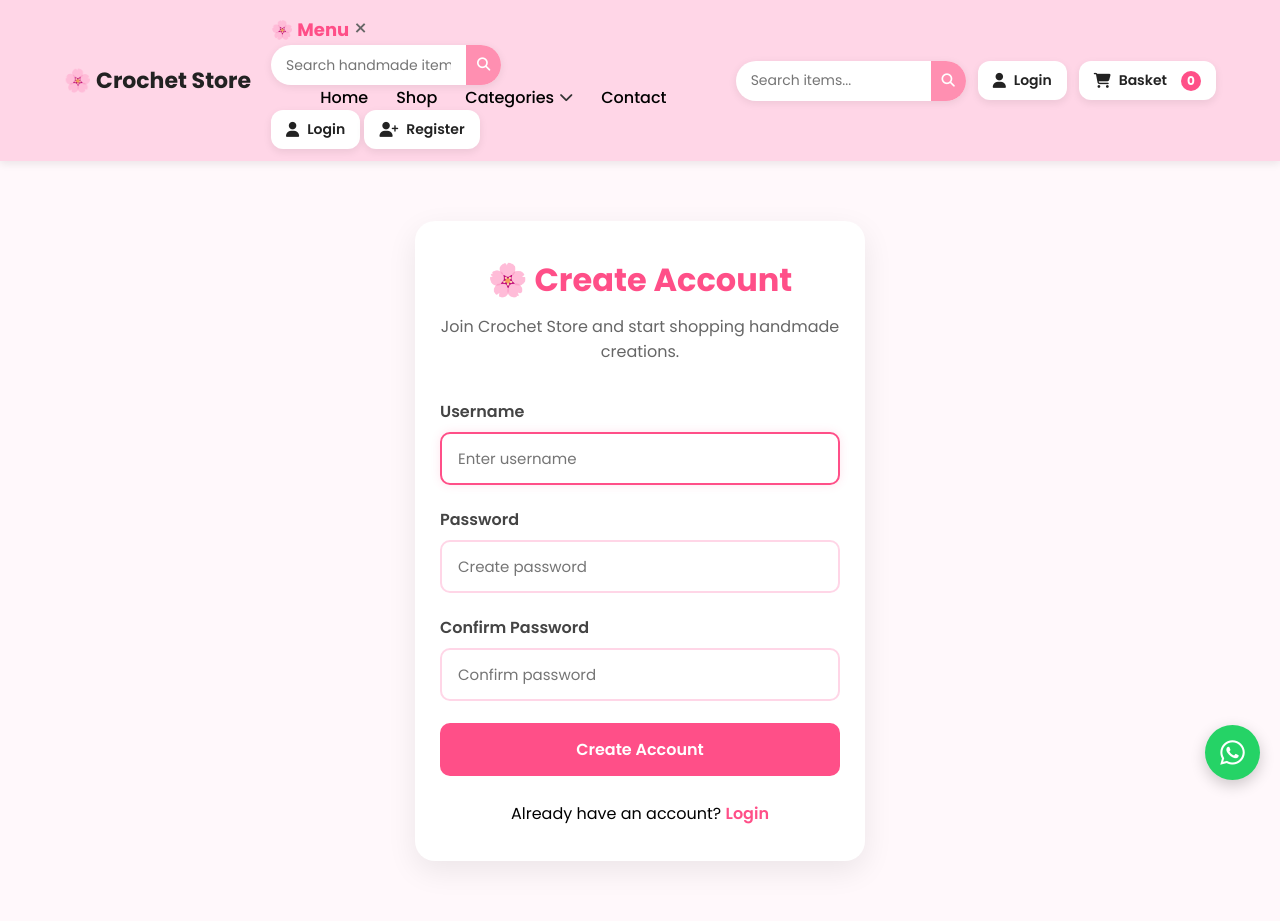
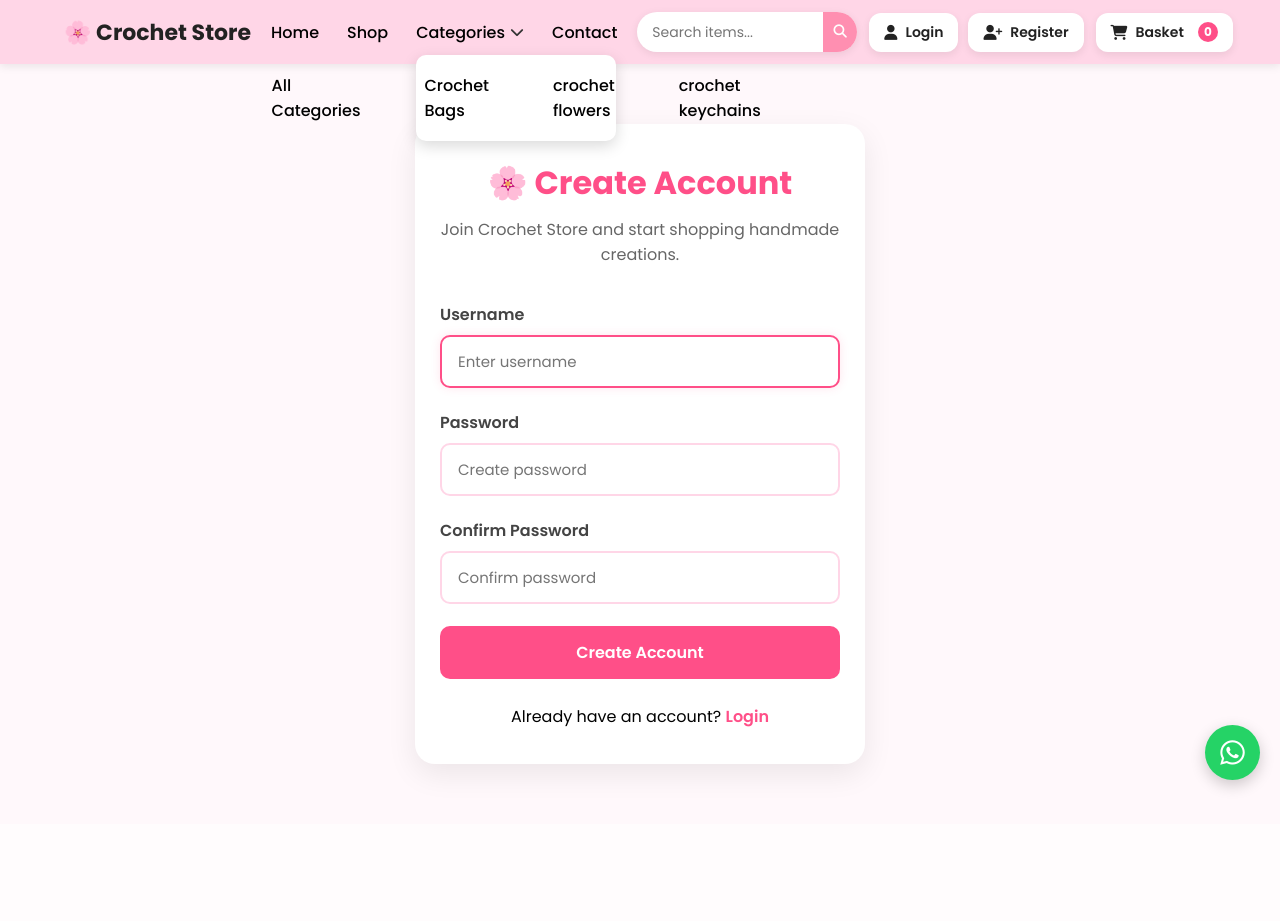
Before and after one commit to noornisar/crochet-by-4, a Django app: page /account/register/ in a window 1280 px wide. After the commit the page ends 791 px from the top, so only its background shows below. Run offline with Django 5.2, Linux system fonts and the light colour scheme; data comes from the database, SQL or seed files in the repository; some libraries are stand-ins or nearby versions.

Commit message:
Strictly separate desktop navbar and mobile drawer menu by screen width

```diff
--- a/templates/store/base.html
+++ b/templates/store/base.html
@@ -53,16 +52,14 @@
             text-decoration:none;
         }
 
-        .logo a{
-            color:#222;
-            text-decoration:none;
+        /* Desktop Nav Styles (Default) */
+        .desktop-nav{
+            flex:1;
+            display:flex;
+            justify-content:center;
         }
 
-        nav{
-            flex:1;
-        }
-
-        nav ul{
+        .desktop-nav ul{
             display:flex;
             justify-content:center;
             align-items:center;
@@ -70,7 +67,7 @@
             gap:28px;
         }
 
-        nav ul li a{
+        .desktop-nav ul li a{
             text-decoration:none;
             color:#000;
             font-size:16px;
@@ -129,10 +126,17 @@
             color:#ff4f88;
         }
 
+        /* Header Actions (Right Side) */
         .header-actions{
             display:flex;
             align-items:center;
             gap:12px;
+        }
+
+        .desktop-auth{
+            display:flex;
+            align-items:center;
+            gap:10px;
         }
 
         .btn{
@@ -193,7 +197,7 @@
             border-radius:30px;
             overflow:hidden;
             box-shadow:0 2px 8px rgba(0,0,0,.08);
-            width:230px;
+            width:220px;
             height:40px;
         }
 
@@ -526,35 +598,22 @@
 <body>
 
 <header>
+    <!-- Logo -->
     <a href="/" class="logo">
       🌸 Crochet Store
     </a>
 
-    <!-- Navigation Menu (Desktop & Mobile Drawer) -->
-    <nav id="main-nav">
-        <div class="mobile-nav-header">
-            <span style="font-weight:700; color:#ff4f88; font-size:18px;">🌸 Menu</span>
-            <button id="close-nav" style="border:none; background:none; font-size:22px; cursor:pointer; color:#666;">&times;</button>
-        </div>
-
-        <div class="mobile-search-container">
-            <div class="search-box">
-                <input type="text" placeholder="Search handmade items">
-                <button type="submit">
-                    <i class="fa-solid fa-magnifying-glass"></i>
-                </button>
-            </div>
-        </div>
-
+    <!-- Desktop Navigation Menu (Visible ONLY on Desktop) -->
+    <nav class="desktop-nav">
         <ul>
             <li><a href="/">Home</a></li>
             <li><a href="{% url 'store:shop' %}">Shop</a></li>
             <li class="dropdown">
-                <a href="#">Categories</a>
-                <button class="dropdown-btn" type="button" aria-label="Toggle categories">
+                <a href="{% url 'store:shop' %}">Categories</a>
+                <button class="dropdown-btn desktop-dropdown-btn" type="button" aria-label="Toggle categories">
                     <i class="fa-solid fa-chevron-down"></i>
                 </button>
-                <ul class="dropdown-menu">
+                <ul class="dropdown-menu desktop-dropdown-menu">
                     <li><a href="{% url 'store:shop' %}">All Categories</a></li>
                     {% for category in categories %}
                     <li><a href="{% url 'store:shop' %}">{{ category.name }}</a></li>
@@ -563,13 +622,24 @@
             </li>
             <li><a href="#contact">Contact</a></li>
         </ul>
+    </nav>
 
-        <!-- Mobile Drawer Auth Buttons -->
-        <div class="mobile-auth-section">
+    <!-- Header Actions (Right Side) -->
+    <div class="header-actions">
+        <!-- Desktop Search Box (Visible ONLY on Desktop) -->
+        <div class="search-box desktop-search">
+            <input type="text" placeholder="Search items...">
+            <button type="submit">
+                <i class="fa-solid fa-magnifying-glass"></i>
+            </button>
+        </div>
+
+        <!-- Desktop Auth Section (Visible ONLY on Desktop) -->
+        <div class="desktop-auth">
             {% if user.is_authenticated %}
-                <span class="welcome-user">👋 Hi, {{ user.username }}</span>
+                <span class="welcome-user">👋 {{ user.username }}</span>
                 <a href="{% url 'account:logout' %}" class="btn">
-                    <i class="fa-solid fa-right-from-bracket"></i> Logout
+                    <i class="fa-solid fa-right-from-bracket"></i>
                 </a>
             {% else %}
                 <a href="{% url 'account:login' %}" class="btn">
@@ -580,33 +650,8 @@
                 </a>
             {% endif %}
         </div>
-    </nav>
 
-    <!-- Header Actions (Right Side) -->
-    <div class="header-actions">
-        <!-- Desktop Search Box -->
-        <div class="search-box">
-            <input type="text" placeholder="Search items...">
-            <button type="submit">
-                <i class="fa-solid fa-magnifying-glass"></i>
-            </button>
-        </div>
-
-        <!-- Desktop Auth Section -->
-        <div class="desktop-auth">
-            {% if user.is_authenticated %}
-                <span class="welcome-user">👋 {{ user.username }}</span>
-                <a href="{% url 'account:logout' %}" class="btn">
-                    <i class="fa-solid fa-right-from-bracket"></i>
-                </a>
-            {% else %}
-                <a href="{% url 'account:login' %}" class="btn">
-                    <i class="fa-solid fa-user"></i> Login
-                </a>
-            {% endif %}
-        </div>
-
-        <!-- Basket Button (Both Desktop & Mobile) -->
+        <!-- Basket Button (Visible on Both Desktop & Mobile) -->
         <a href="{% url 'basket:basket_summary' %}" class="btn cart-btn">
             <i class="fa-solid fa-cart-shopping"></i>
             <span class="basket-text">Basket</span>
@@ -617,22 +662,78 @@
             </span>
         </a>
 
-        <!-- Mobile Hamburger Toggle Button -->
+        <!-- Mobile Hamburger Toggle Button (Visible ONLY on Mobile) -->
         <button class="mobile-toggle" id="mobile-toggle" aria-label="Open menu">
             <i class="fa-solid fa-bars"></i>
         </button>
     </div>
 </header>
 
+<!-- Mobile Navigation Drawer (Visible ONLY on Mobile when toggled) -->
+<nav class="mobile-drawer" id="mobile-drawer">
+    <div class="mobile-nav-header">
+        <span class="mobile-menu-title">🌸 Menu</span>
+        <button id="close-nav" class="close-nav-btn" aria-label="Close menu">&times;</button>
+    </div>
+
+    <div class="mobile-search-container">
+        <div class="search-box">
+            <input type="text" placeholder="Search handmade items">
+            <button type="submit">
+                <i class="fa-solid fa-magnifying-glass"></i>
+            </button>
+        </div>
+    </div>
+
+    <ul class="mobile-nav-links">
+        <li><a href="/">Home</a></li>
+        <li><a href="{% url 'store:shop' %}">Shop</a></li>
+        <li class="dropdown mobile-dropdown">
+            <div class="mobile-dropdown-header">
+                <a href="{% url 'store:shop' %}">Categories</a>
+                <button class="dropdown-btn mobile-cat-toggle" type="button" aria-label="Toggle categories">
+                    <i class="fa-solid fa-chevron-down"></i>
+                </button>
+            </div>
+            <ul class="dropdown-menu mobile-dropdown-menu">
+                <li><a href="{% url 'store:shop' %}">All Categories</a></li>
+                {% for category in categories %}
+                <li><a href="{% url 'store:shop' %}">{{ category.name }}</a></li>
+                {% endfor %}
+            </ul>
+        </li>
+        <li><a href="#contact">Contact</a></li>
+    </ul>
+
+    <!-- Mobile Drawer Auth Buttons -->
+    <div class="mobile-auth-section">
+        {% if user.is_authenticated %}
+            <span class="welcome-user" style="text-align:center;">👋 Hi, {{ user.username }}</span>
+            <a href="{% url 'account:logout' %}" class="btn">
+                <i class="fa-solid fa-right-from-bracket"></i> Logout
+            </a>
+        {% else %}
+            <a href="{% url 'account:login' %}" class="btn">
+                <i class="fa-solid fa-user"></i> Login
+            </a>
+            <a href="{% url 'account:register' %}" class="btn">
+                <i class="fa-solid fa-user-plus"></i> Register
+            </a>
+        {% endif %}
+    </div>
+</nav>
+
+<!-- Backdrop overlay for mobile menu -->
 <div class="nav-backdrop" id="nav-backdrop"></div>
 
+<!-- Cart Slide-out Sidebar -->
 <div id="cart-sidebar">
     <div class="cart-header">
         <h2>🛒 Your Cart</h2>
         <button id="close-cart">&times;</button>
     </div>
     <div id="cart-items">
-        <!-- Products will come here -->
+        <!-- Products will load here -->
     </div>
     <div class="cart-summary">
         <div class="summary-row">
@@ -659,41 +760,51 @@
 </div>
 
 <script>
-// Mobile Navigation Drawer Toggle
+// Mobile Drawer Navigation Toggle
 const mobileToggle = document.getElementById("mobile-toggle");
-const mainNav = document.getElementById("main-nav");
+const mobileDrawer = document.getElementById("mobile-drawer");
 const closeNav = document.getElementById("close-nav");
 const navBackdrop = document.getElementById("nav-backdrop");
 
-if(mobileToggle && mainNav){
+if(mobileToggle && mobileDrawer){
     mobileToggle.addEventListener("click", function(){
-        mainNav.classList.add("open");
+        mobileDrawer.classList.add("open");
         if(navBackdrop) navBackdrop.classList.add("show");
     });
 }
 
-function closeMobileMenu(){
-    if(mainNav) mainNav.classList.remove("open");
+function closeMobileDrawer(){
+    if(mobileDrawer) mobileDrawer.classList.remove("open");
     if(navBackdrop) navBackdrop.classList.remove("show");
 }
 
-if(closeNav) closeNav.addEventListener("click", closeMobileMenu);
-if(navBackdrop) navBackdrop.addEventListener("click", closeMobileMenu);
+if(closeNav) closeNav.addEventListener("click", closeMobileDrawer);
+if(navBackdrop) navBackdrop.addEventListener("click", closeMobileDrawer);
 
-// Dropdown Categories
-const dropdownBtns = document.querySelectorAll(".dropdown-btn");
-dropdownBtns.forEach(function(btn){
-    btn.addEventListener("click", function(e){
+// Desktop Dropdown
+const desktopDropBtn = document.querySelector(".desktop-dropdown-btn");
+const desktopDropMenu = document.querySelector(".desktop-dropdown-menu");
+if(desktopDropBtn && desktopDropMenu){
+    desktopDropBtn.addEventListener("click", function(e){
         e.stopPropagation();
-        const menu = this.parentElement.querySelector(".dropdown-menu");
-        if(menu) menu.classList.toggle("show");
+        desktopDropMenu.classList.toggle("show");
     });
-});
+}
 
+// Mobile Dropdown
+const mobileCatToggle = document.querySelector(".mobile-cat-toggle");
+const mobileDropMenu = document.querySelector(".mobile-dropdown-menu");
+if(mobileCatToggle && mobileDropMenu){
+    mobileCatToggle.addEventListener("click", function(e){
+        e.stopPropagation();
+        mobileDropMenu.classList.toggle("show");
+    });
+}
+
+// Close dropdowns on outside click
 document.addEventListener("click", function(){
-    document.querySelectorAll(".dropdown-menu").forEach(function(menu){
-        menu.classList.remove("show");
-    });
+    if(desktopDropMenu) desktopDropMenu.classList.remove("show");
+    if(mobileDropMenu) mobileDropMenu.classList.remove("show");
 });
 </script>
 
```
Also changed, not shown: other parts of templates/store/base.html (+179 -114 lines).
